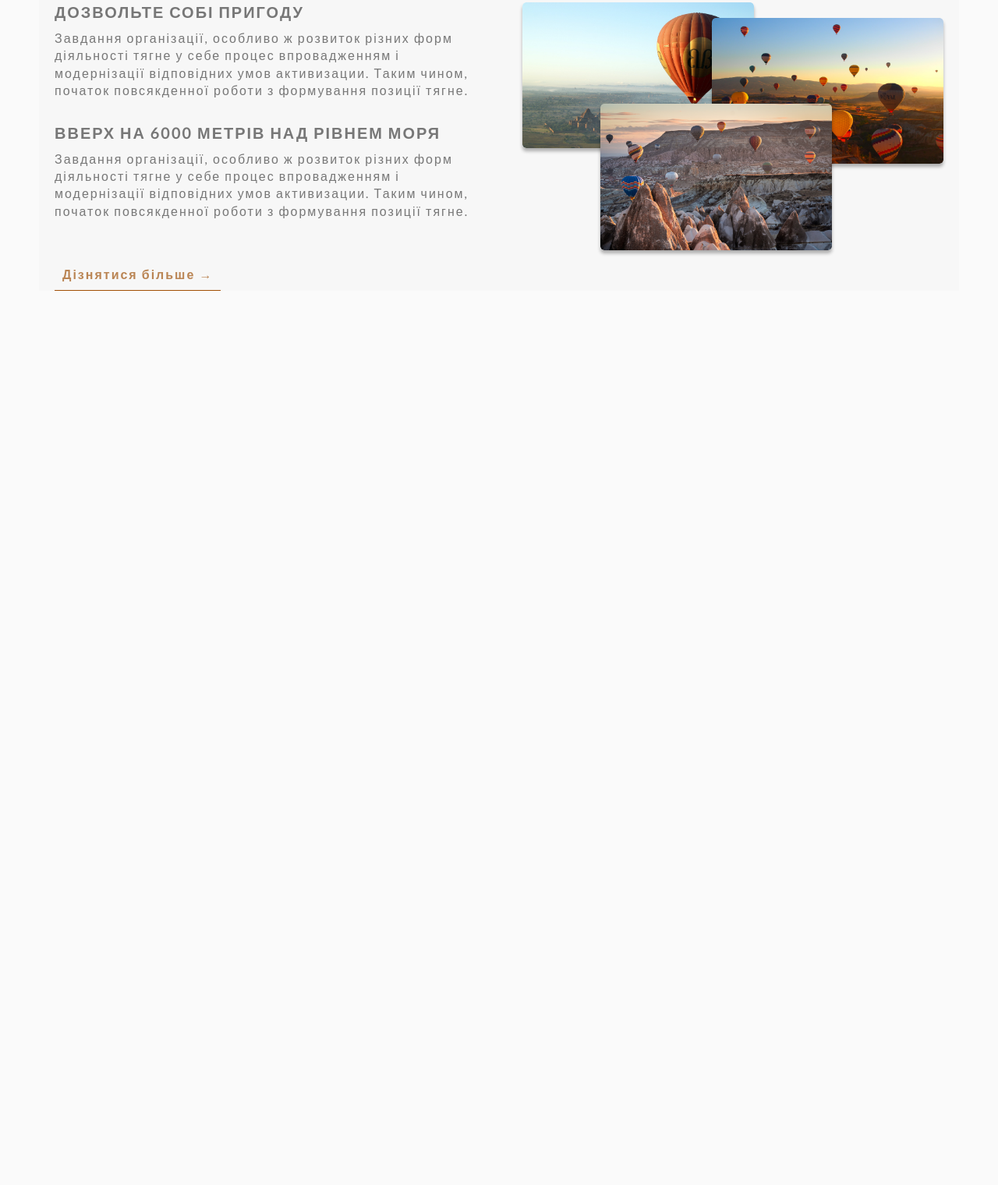
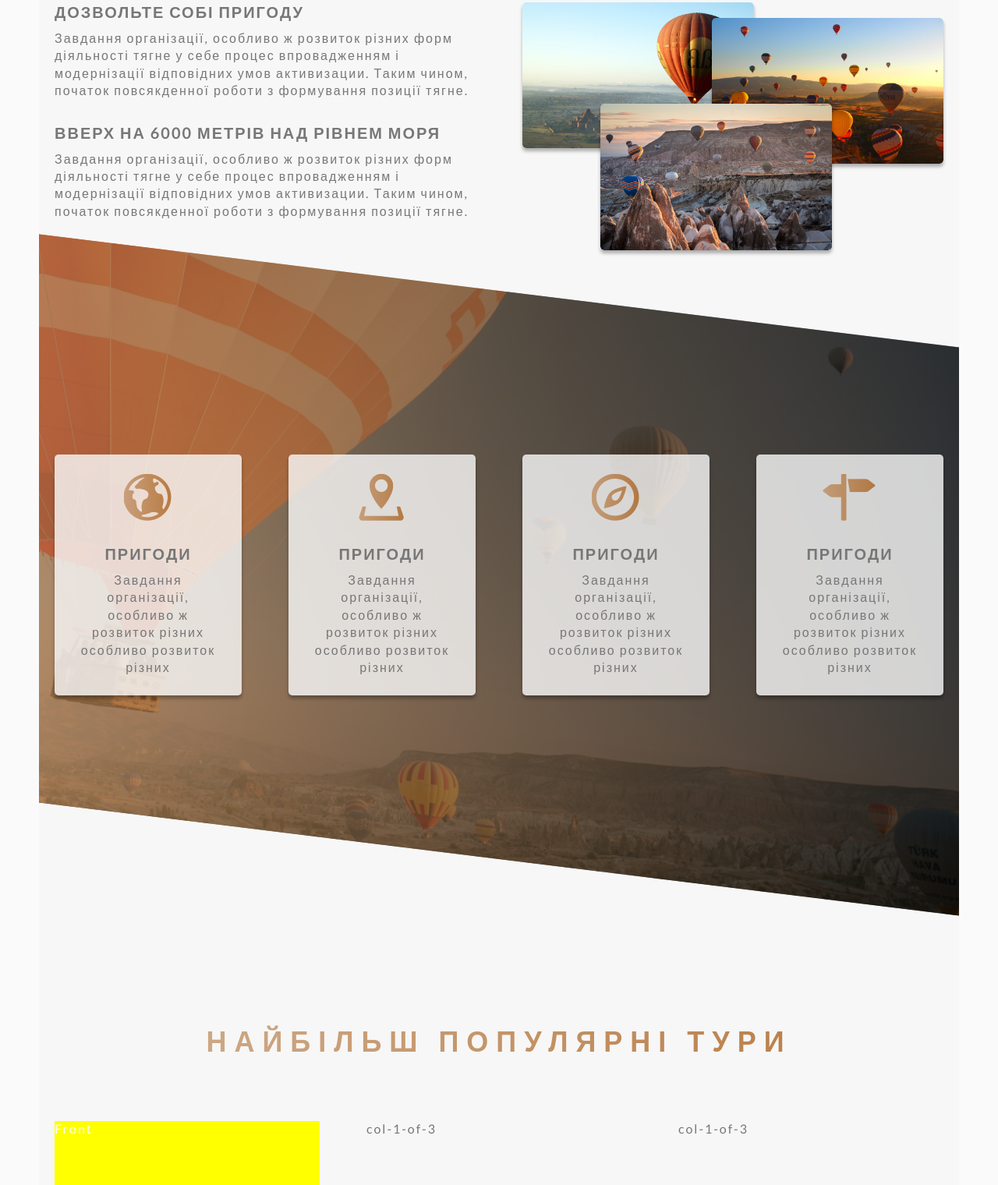
Before and after one commit to NazzikMart/Lending, a plain HTML site: page index.html in a window 1280 px wide. Shown: the part 1012-2532 px from the top of the page at 78% size. Before the commit the page ends 1435 px from the top, so only its background shows below. Drawn offline with Linux system fonts and the light colour scheme; a web font is replaced by a local one.

Commit message:
new commit 07/06/2023

```diff
--- /dev/null
+++ b/css/icon-font.css
@@ -0,0 +1,39 @@
+@font-face {
+  font-family: 'icomoon';
+  src:  url('fonts/icomoon.eot?hwcplq');
+  src:  url('fonts/icomoon.eot?hwcplq#iefix') format('embedded-opentype'),
+    url('fonts/icomoon.ttf?hwcplq') format('truetype'),
+    url('fonts/icomoon.woff?hwcplq') format('woff'),
+    url('fonts/icomoon.svg?hwcplq#icomoon') format('svg');
+  font-weight: normal;
+  font-style: normal;
+  font-display: block;
+}
+
+[class^="icon-"], [class*=" icon-"] {
+  /* use !important to prevent issues with browser extensions that change fonts */
+  font-family: 'icomoon' !important;
+  speak: never;
+  font-style: normal;
+  font-weight: normal;
+  font-variant: normal;
+  text-transform: none;
+  line-height: 1;
+
+  /* Better Font Rendering =========== */
+  -webkit-font-smoothing: antialiased;
+  -moz-osx-font-smoothing: grayscale;
+}
+
+.icon-Vector3:before {
+  content: "\e900";
+}
+.icon-Vector:before {
+  content: "\e901";
+}
+.icon-Vector1:before {
+  content: "\e902";
+}
+.icon-Vector2:before {
+  content: "\e903";
+}
--- a/index.html
+++ b/index.html
@@ -5,7 +5,7 @@
     <meta http-equiv="X-UA-Compatible" content="IE=edge" />
     <meta name="viewport" content="width=device-width, initial-scale=1.0" />
     <link rel="stylesheet" href="./css/main.css" />
-
+    <link rel="stylesheet" href="./css/icon-font.css" />
     <link rel="preconnect" href="https://fonts.googleapis.com" />
     <link rel="preconnect" href="https://fonts.gstatic.com" crossorigin />
     <link
@@ -90,6 +90,85 @@
             </div>
           </div>
         </section>
+
+        <section class="section-adventure">
+          <div class="row">
+            <div class="col-1-of-4">
+              <div class="adventure-card">
+                <i
+                  class="adventure-card__icon icon-Vector margin-bottom-30px"
+                ></i>
+                <h3 class="title-third margin-bottom-10px">
+                  Пригоди
+                </h3>
+                <p class="paragraph">
+                  Завдання організації, особливо ж розвиток різних особливо
+                  розвиток різних
+                </p>
+              </div>
+            </div>
+            <div class="col-1-of-4">
+              <div class="adventure-card">
+                <i
+                  class="adventure-card__icon icon-Vector1 margin-bottom-30px"
+                ></i>
+                <h3 class="title-third margin-bottom-10px">
+                  Пригоди
+                </h3>
+                <p class="paragraph">
+                  Завдання організації, особливо ж розвиток різних особливо
+                  розвиток різних
+                </p>
+              </div>
+            </div>
+            <div class="col-1-of-4">
+              <div class="adventure-card">
+                <i
+                  class="adventure-card__icon icon-Vector2 margin-bottom-30px"
+                ></i>
+                <h3 class="title-third margin-bottom-10px">
+                  Пригоди
+                </h3>
+                <p class="paragraph">
+                  Завдання організації, особливо ж розвиток різних особливо
+                  розвиток різних
+                </p>
+              </div>
+            </div>
+            <div class="col-1-of-4">
+              <div class="adventure-card">
+                <i
+                  class="adventure-card__icon icon-Vector3 margin-bottom-30px"
+                ></i>
+                <h3 class="title-third margin-bottom-10px">
+                  Пригоди
+                </h3>
+                <p class="paragraph">
+                  Завдання організації, особливо ж розвиток різних особливо
+                  розвиток різних
+                </p>
+              </div>
+            </div>
+          </div>
+        </section>
+
+        <section class="section-tour">
+          <div class="text-align-center margin-bottom-80px">
+            <h2 class="title-secondary">
+              НАЙБІЛЬШ ПОПУЛЯРНІ ТУРИ
+            </h2>
+          </div>
+          <div class="row">
+            <div class="col-1-of-3">
+              <div class="card-tour">
+                <div class="card-tour__side card-tour__side_front">Front</div>
+                <div class="card-tour__side card-tour__side_back">Back</div>
+              </div>
+            </div>
+            <div class="col-1-of-3">col-1-of-3</div>
+            <div class="col-1-of-3">col-1-of-3</div>
+          </div>
+        </section>
       </main>
     </div>
 
--- /dev/null
+++ b/sass/components/_adventure-card.sass
@@ -0,0 +1,15 @@
+.adventure-card
+    padding: 2.5rem
+    background-color: rgba($colo-white , .8 )
+    border-radius: .5rem
+    box-shadow: $box-shadow
+    text-align: center
+    transition: .2s all
+    &:hover
+        transform: translateY(-1.5rem) scale(1.03)
+    &__icon
+        font-size: 6rem
+        background: linear-gradient(90deg, rgba($color-brown-light, 0.7) 0.03%, rgba($color-brown-dark, 0.7) 99.94%)
+        background-clip: text
+        color: transparent
+        display: inline-block
--- /dev/null
+++ b/sass/components/_tour-card.sass
@@ -0,0 +1,26 @@
+.card-tour
+    height: 50rem
+    position: relative
+    perspective: 150rem
+    &__side
+        height: 50rem
+        transition: .7s all ease-out
+        color: white
+        position: absolute
+        top: 0
+        left: 0
+        width: 100%
+        backface-visibility: hidden
+
+        &_front
+            background: yellow
+
+        &_back
+            background: green
+            transform: rotateY(180deg)
+            background: linear-gradient(120deg, rgba($color-brown-light, 0.7) 0.03%, rgba($color-brown-dark, 0.7) 99.94%)
+
+    &:hover &__side_front
+        transform: rotateY(180deg)
+    &:hover &__side_back
+        transform: rotateY(0deg)
--- a/sass/main.sass
+++ b/sass/main.sass
@@ -12,3 +12,5 @@
 @import './layout/_grid'
 @import './components/_button-text'
 @import './components/_composition'
+@import './components/_adventure-card'
+@import './components/_tour-card'
--- a/sass/pages/_home.sass
+++ b/sass/pages/_home.sass
@@ -1,2 +1,11 @@
 .section-about
     padding-top: 8rem
+.section-adventure
+    padding: 21rem 0rem
+    background: linear-gradient(90deg, rgba($color-brown-light, 0.7) 0.03%, rgba($color-black, 0.7) 99.94%), url(../img/section-adventure.png) center no-repeat
+    transform: skewY(7deg)
+    & > *
+        transform: skewY(-7deg)
+
+.section-tour
+    padding-top: 21rem
```
Also changed, not shown: css/fonts/icomoon.ttf (added), css/fonts/icomoon.woff (added), css/main.css, img/section-adventure.png (added), 3 other files.
